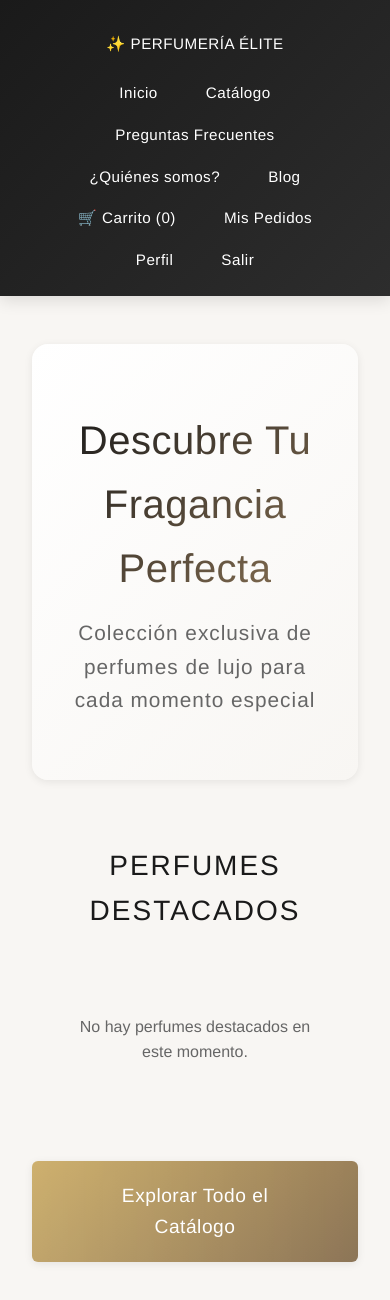
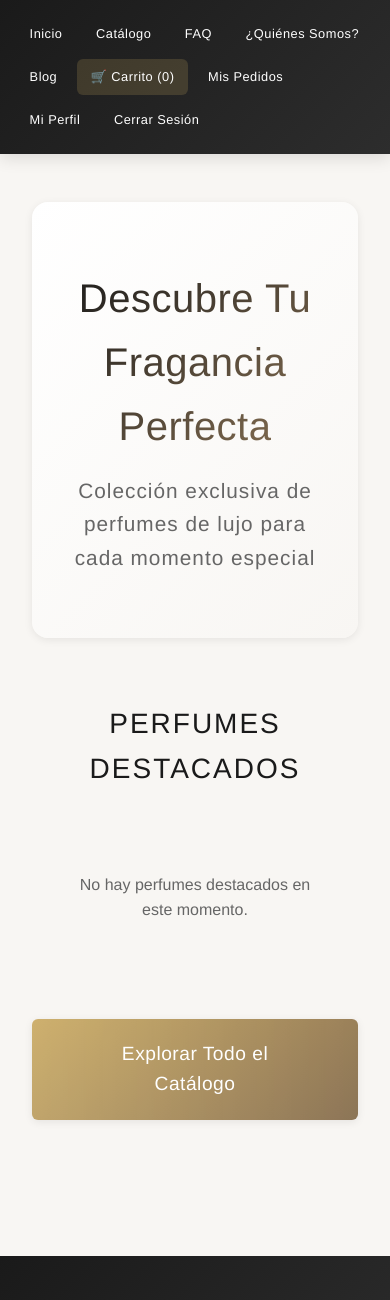
Before and after one commit to RoberWaters/perfume_store, a Django app: page / in a window 390 px wide. Shown: the top 1300 px of the page. Run offline with Django 5.2, Linux system fonts and the light colour scheme; the visitor is signed in with stand-in values (Sample User, id 1); data that the repository does not hold is empty.

Commit message:
Interface improvement

```diff
--- a/static/css/style.css
+++ b/static/css/style.css
@@ -75,40 +75,20 @@ header {
 }
 
 nav {
-    display: flex;
-    justify-content: space-between;
-    align-items: center;
-    max-width: 1600px;
-    margin: 0 auto;
-    padding: 1.5rem 2rem;
-}
-
-nav h1 {
-    font-size: 1.8rem;
-    font-weight: 300;
-    letter-spacing: 3px;
-    margin: 0;
-}
-
-nav h1 a {
-    color: var(--color-white);
-    text-decoration: none;
-    display: flex;
-    align-items: center;
-    gap: 0.75rem;
-    transition: var(--transition);
-}
-
-nav h1 a:hover {
-    color: var(--color-secondary);
-    transform: translateY(-2px);
+    width: 100%;
+    padding: 1.25rem 2rem;
+    display: grid;
+    place-items: center;
 }
 
 nav ul {
     display: flex;
     list-style: none;
-    gap: 2rem;
+    gap: 0.5rem;
     align-items: center;
+    flex-wrap: wrap;
+    margin: 0;
+    padding: 0;
 }
 
 nav ul li {
@@ -128,10 +108,18 @@ nav a {
     font-size: 0.95rem;
     font-weight: 400;
     letter-spacing: 0.5px;
-    padding: 0.5rem 1rem;
-    border-radius: 4px;
+    padding: 0.65rem 1.25rem;
+    border-radius: 6px;
     transition: var(--transition);
     position: relative;
+    white-space: nowrap;
+    display: inline-block;
+}
+
+nav a:hover {
+    color: var(--color-secondary);
+    background: rgba(201, 169, 97, 0.15);
+    transform: translateY(-2px);
 }
 
 nav a::after {
@@ -150,10 +138,10 @@ nav a:hover::after {
     width: 80%;
 }
 
-nav a:hover {
-    color: var(--color-secondary);
-    background: rgba(201, 169, 97, 0.1);
-    transform: translateY(-2px);
+.nav-cart {
+    background: rgba(201, 169, 97, 0.2);
+    font-weight: 500;
+    border-radius: 6px;
 }
 
 /* ===========================
@@ -255,20 +243,28 @@ main {
 
 .product-grid {
     display: grid;
-    grid-template-columns: repeat(4, 1fr);
-    gap: 2rem;
+    grid-template-columns: repeat(5, 1fr);
+    gap: 1.5rem;
     margin: 2rem 0;
 }
 
-@media (max-width: 1400px) {
+@media (max-width: 1600px) {
     .product-grid {
-        grid-template-columns: repeat(3, 1fr);
+        grid-template-columns: repeat(4, 1fr);
     }
 }
 
-@media (max-width: 1024px) {
+@media (max-width: 1200px) {
+    .product-grid {
+        grid-template-columns: repeat(3, 1fr);
+        gap: 1.25rem;
+    }
+}
+
+@media (max-width: 768px) {
     .product-grid {
         grid-template-columns: repeat(2, 1fr);
+        gap: 1rem;
     }
 }
 
@@ -314,7 +310,7 @@ main {
 
 .product-image-container {
     width: 100%;
-    height: 500px;
+    height: 380px;
     overflow: hidden;
     background: linear-gradient(135deg, #f5f5f5 0%, #e8e5e0 100%);
     position: relative;
@@ -347,14 +343,14 @@ main {
 }
 
 .product-info {
-    padding: 1.75rem;
+    padding: 1.25rem;
     display: flex;
     flex-direction: column;
-    gap: 0.5rem;
+    gap: 0.4rem;
 }
 
 .product-card h3 {
-    font-size: 1.25rem;
+    font-size: 1.1rem;
     font-weight: 400;
     margin-bottom: 0.25rem;
     color: var(--color-primary);
@@ -375,10 +371,10 @@ main {
 }
 
 .product-card .product-price {
-    font-size: 1.6rem;
+    font-size: 1.4rem;
     color: var(--color-secondary);
     font-weight: 500;
-    margin: 0.5rem 0;
+    margin: 0.4rem 0;
     letter-spacing: 0.5px;
 }
 
@@ -979,27 +975,66 @@ footer p:hover {
    RESPONSIVE
    =========================== */
 
+@media (max-width: 1400px) {
+    nav ul {
+        gap: 0.4rem;
+    }
+
+    nav a {
+        font-size: 0.9rem;
+        padding: 0.6rem 1.1rem;
+    }
+}
+
+@media (max-width: 1200px) {
+    nav {
+        padding: 1.25rem 1.5rem;
+    }
+
+    nav ul {
+        gap: 0.35rem;
+    }
+
+    nav a {
+        font-size: 0.85rem;
+        padding: 0.55rem 1rem;
+    }
+}
+
+@media (max-width: 1000px) {
+    nav ul {
+        gap: 0.5rem;
+    }
+
+    nav a {
+        font-size: 0.85rem;
+        padding: 0.55rem 0.95rem;
+    }
+}
+
 @media (max-width: 1024px) {
     .product-image-container {
-        height: 450px;
+        height: 360px;
     }
 }
 
 @media (max-width: 768px) {
     nav {
-        flex-direction: column;
-        gap: 1rem;
+        padding: 1rem;
     }
 
     nav ul {
-        flex-wrap: wrap;
-        justify-content: center;
-        gap: 1rem;
+        gap: 0.4rem;
+    }
+
+    nav a {
+        font-size: 0.8rem;
+        padding: 0.5rem 0.85rem;
     }
 
     .product-grid {
         grid-template-columns: 1fr;
-        gap: 1.5rem;
+        gap: 1rem;
     }
 
     .product-detail-grid {
@@ -1017,7 +1052,7 @@ footer p:hover {
     }
 
     .product-image-container {
-        height: 400px;
+        height: 350px;
     }
 
     .product-card img {
--- a/templates/base.html
+++ b/templates/base.html
@@ -10,18 +10,17 @@
 <body>
     <header>
         <nav>
-            <h1><a href="{% url 'shop:home' %}">✨ PERFUMERÍA ÉLITE</a></h1>
             <ul>
                 <li><a href="{% url 'shop:home' %}">Inicio</a></li>
                 <li><a href="{% url 'shop:perfume_list' %}">Catálogo</a></li>
-                <li><a href="{% url 'about:faq' %}">Preguntas Frecuentes</a></li>
-                <li><a href="{% url 'about:about' %}">¿Quiénes somos?</a></li>
+                <li><a href="{% url 'about:faq' %}">FAQ</a></li>
+                <li><a href="{% url 'about:about' %}">¿Quiénes Somos?</a></li>
                 <li><a href="{% url 'about:blog' %}">Blog</a></li>
                 {% if user.is_authenticated %}
-                    <li><a href="{% url 'shop:cart' %}">🛒 Carrito ({{ cart_count }})</a></li>
+                    <li><a href="{% url 'shop:cart' %}" class="nav-cart">🛒 Carrito ({{ cart_count }})</a></li>
                     <li><a href="{% url 'orders:order_list' %}">Mis Pedidos</a></li>
-                    <li><a href="{% url 'accounts:profile' %}">Perfil</a></li>
-                    <li><a href="{% url 'accounts:logout' %}">Salir</a></li>
+                    <li><a href="{% url 'accounts:profile' %}">Mi Perfil</a></li>
+                    <li><a href="{% url 'accounts:logout' %}">Cerrar Sesión</a></li>
                 {% else %}
                     <li><a href="{% url 'accounts:login' %}">Iniciar Sesión</a></li>
                     <li><a href="{% url 'accounts:register' %}">Registrarse</a></li>
```
